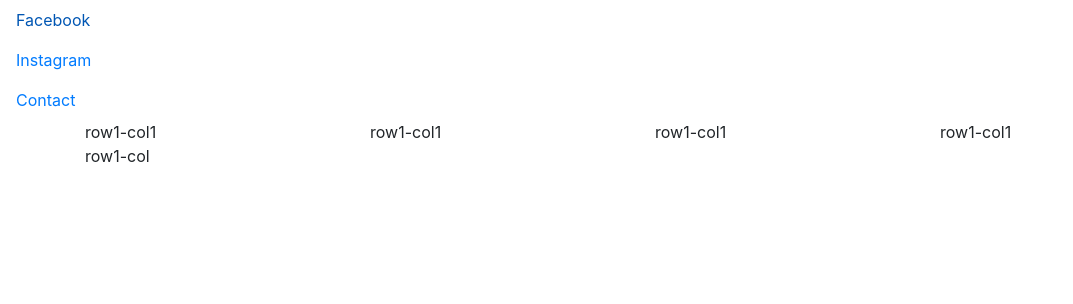
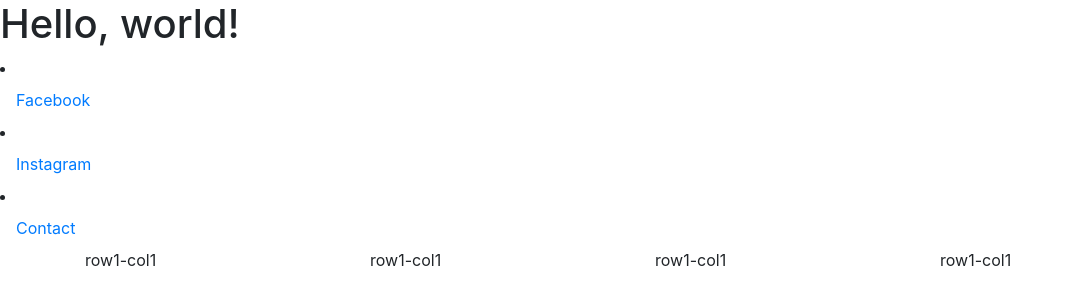
Before and after one commit to CathDM/challenge-bootstrap, a plain HTML site: page Index.html in a window 1280 px wide. Shown: the whole page, without its empty margins (0-1073 px from the left). Drawn offline with nearby package versions, Linux system fonts and the light colour scheme.

Commit message:
why why why bootstrap does not work

```diff
--- a/Index.html
+++ b/Index.html
@@ -1,17 +1,18 @@
 <!doctype html>
 <html lang="en">
   <head>
-    <title>Bootstrap-challange</title>
     <!-- Required meta tags -->
     <meta charset="utf-8">
     <meta name="viewport" content="width=device-width, initial-scale=1, shrink-to-fit=no">
 
     <!-- Bootstrap CSS -->
     <link rel="stylesheet" href="https://stackpath.bootstrapcdn.com/bootstrap/4.3.1/css/bootstrap.min.css" integrity="sha384-ggOyR0iXCbMQv3Xipma34MD+dH/1fQ784/j6cY/iJTQUOhcWr7x9JvoRxT2MZw1T" crossorigin="anonymous">
+
+    <title>Hello, world!</title>
   </head>
   <body>
-      <!--navigation-->
-        <ul class="nav flex-column">
+    <h1>Hello, world!</h1>
+<nav ul>
                 <li class="nav-item">
                                 <a class="nav-link active" href="https://www.facebook.com/FFORMATTT">Facebook</a>
                               </li>
@@ -21,10 +22,7 @@
                               <li class="nav-item">
                                 <a class="nav-link" href="#">Contact</a>
                               </li>
-            </ul>
-
-
-      <!-- Four columns: 25% width on medium  -->
+</nav>
 <div class="container">
                 <div class="row">
                                 <div class="col-sm-3">
@@ -40,59 +38,7 @@
                                                                 row1-col1
                                                         </div>
                         </div>
-        <div class="row">
-                        <div class="col-sm-3">
-                                row1-col
 </div>
-                </div>
-        <div class="container">
-
-        </div>
-    <!--<div class="flex-row">
-        <div class="flex-md-col-3">
-                row1 col1
-        </div>
-        <div class="col-md-3">
-                row1 col2
-            </div>
-            <div class="col-md-3">
-                row1 col3
-                </div>
-                <div class="col-md-3">
-                row1 col4
-                    </div>
-    </div>
-    <div class="row">
-            <div class="col-md-3">
-                    row2 col1
-            </div>
-            <div class="col-md-3">
-                    row2 col2
-                </div>
-                <div class="col-md-3">
-                        row2 col3
-                    </div>
-                    <div class="col-md-3">
-                            row2 col4
-                        </div>
-        </div>
-        <div class="row">
-                <div class="col-md-3">
-                        row3 col1
-                </div>
-                <div class="col-md-3">
-                        row3 col2
-                    </div>
-                    <div class="col-md-3">
-                            row3 col3
-                        </div>
-                        <div class="col-md-3">
-                                row3 col4
-                            </div>
-            </div>-->
-</div>
-
-
     <!-- Optional JavaScript -->
     <!-- jQuery first, then Popper.js, then Bootstrap JS -->
     <script src="https://code.jquery.com/jquery-3.3.1.slim.min.js" integrity="sha384-q8i/X+965DzO0rT7abK41JStQIAqVgRVzpbzo5smXKp4YfRvH+8abtTE1Pi6jizo" crossorigin="anonymous"></script>
```
Lines whose indentation alone changed are shown as unchanged.
